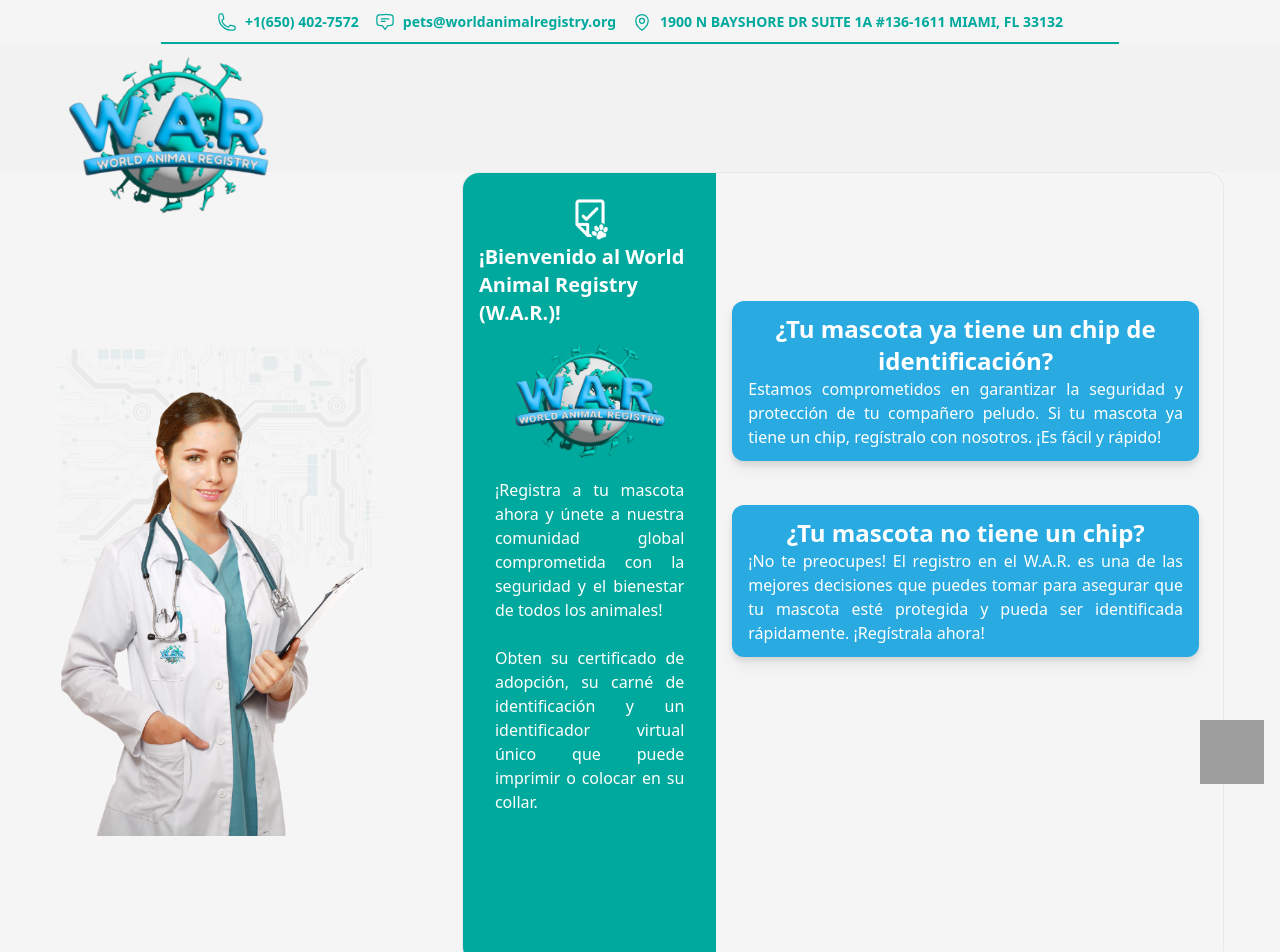
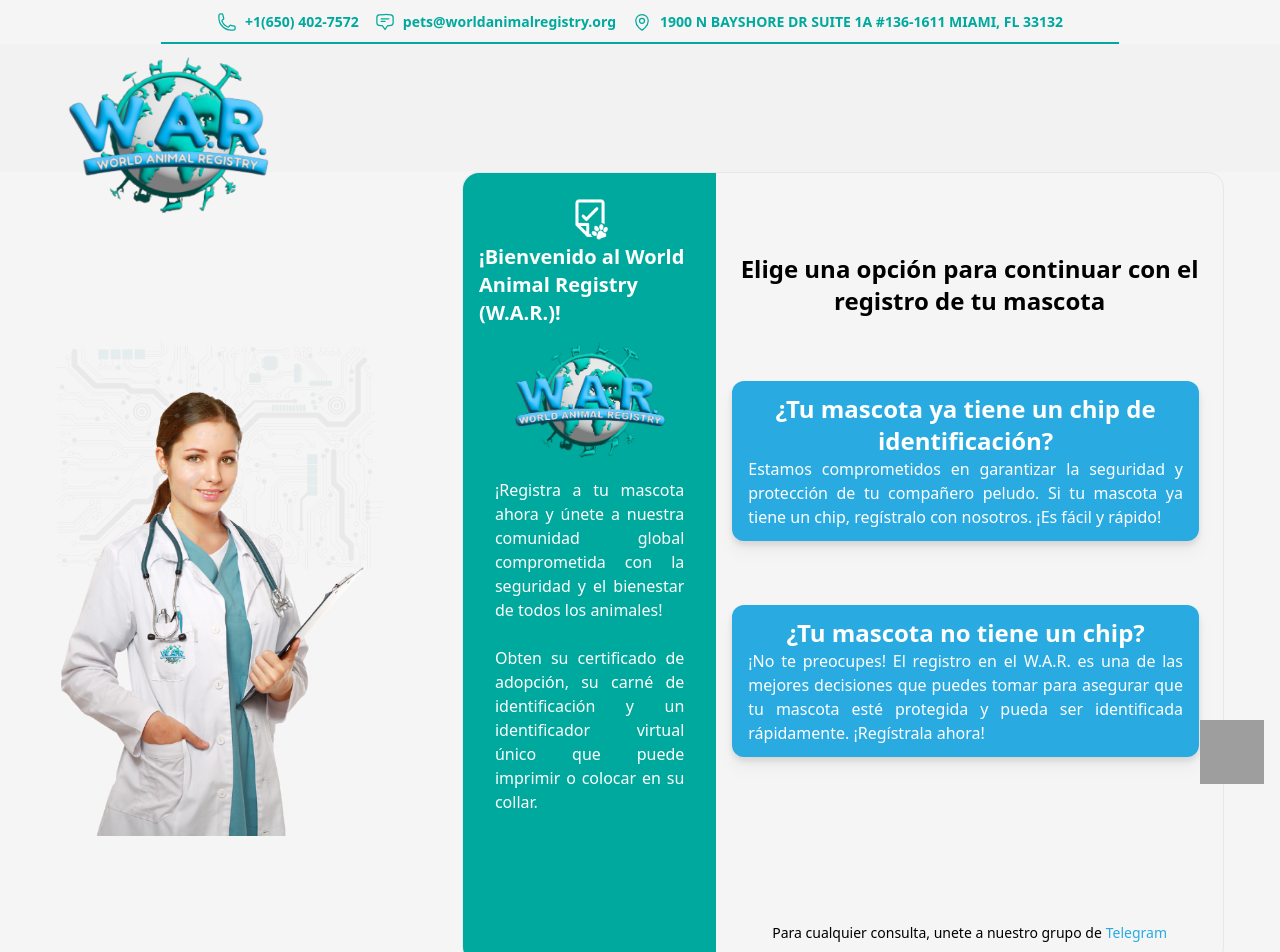
Before and after one commit to QOLKREX-FOUNDATION/WAR-WEB, a Next.js app: page /request in a window 1280 px wide. Shown: the top 952 px of the page. Built offline with nearby package versions, Linux system fonts and the light colour scheme; no server answers; grey boxes are pictures that could not be loaded; what web3 would draw is missing.

Commit message:
add title in buttons

```diff
--- a/src/components/request/RequestView/RequestView.jsx
+++ b/src/components/request/RequestView/RequestView.jsx
@@ -531,8 +531,11 @@
               {/* end of left panel */}
               {
                 showQuestion && (
-                  <div className="flex flex-col w-full lg:w-2/3 h-auto py-8 md:py-24 md:min-h-[790px]">
-                    <div className="flex flex-col items-center justify-center py-8 gap-3 w-full h-full  px-5 rounded-r-2xl">
+                  <div className="flex flex-col w-full lg:w-2/3 h-auto py-8 md:py-20 md:min-h-[790px] relative">
+                    <h2 className="text-2xl font-bold text-[#000] text-center mb-8">
+                      Elige una opción para continuar con el registro de tu mascota
+                    </h2>
+                    <div className="flex flex-col items-center justify-center py-8 gap-3 w-full h-full px-5 rounded-r-2xl mb-5">
                       <button
                         type="button"
                         className="bg-[#29abe2] text-white rounded-xl font-bold px-4 mr-2 py-3 drop-shadow-lg hover:drop-shadow-xl transition duration-500 ease-in-out hover:opacity-80 flex items-center justify-center w-full h-auto group"
@@ -589,6 +592,17 @@
                           </svg>
                         </div>
                       </button>
+                      <h2 className="mt-auto text-sm flex gap-1 absolute right-50 bottom-5 text-center">
+                            Para cualquier consulta, unete a nuestro grupo de
+                            <a
+                              href="https://t.me/WorldAnimalRegistry"
+                              target="_blank"
+                              className="text-[#29abe2]"
+                              rel="noreferrer"
+                            >
+                              Telegram
+                            </a>
+                          </h2>
                     </div>
                   </div>
                 ) // end of right panel
```
